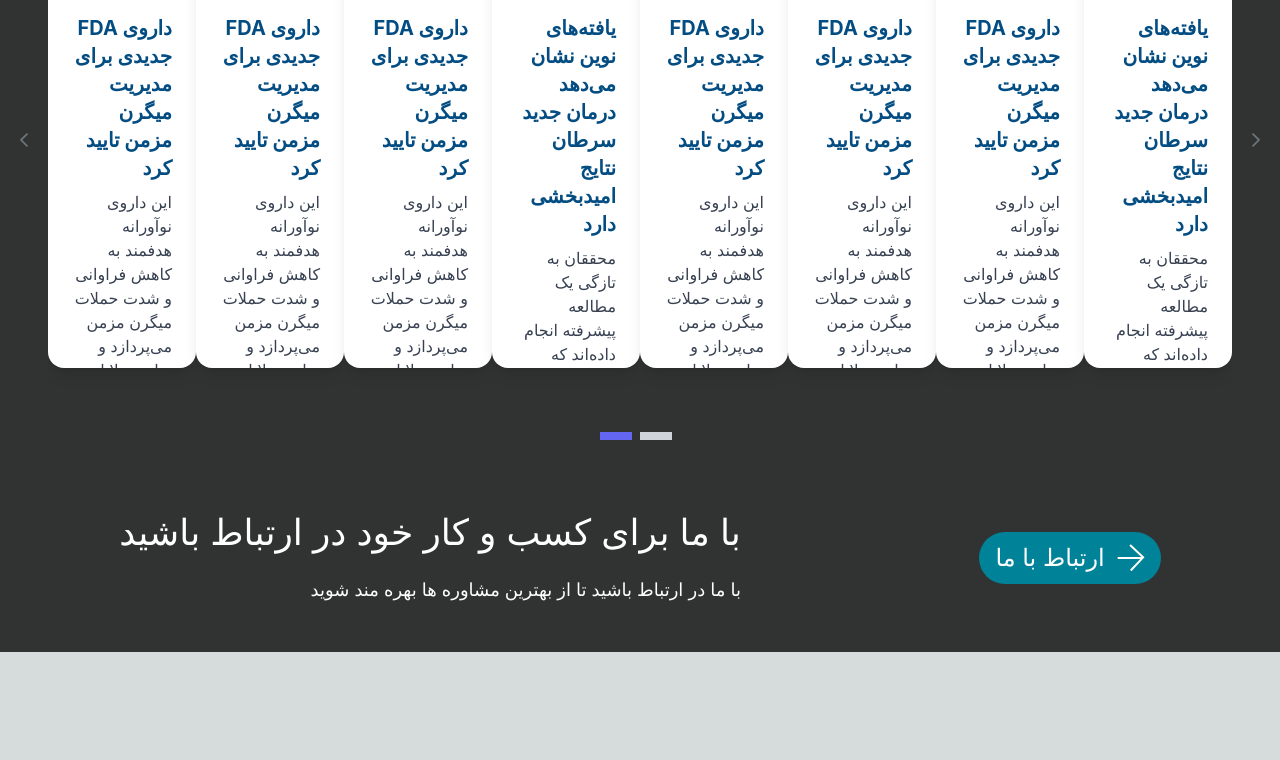
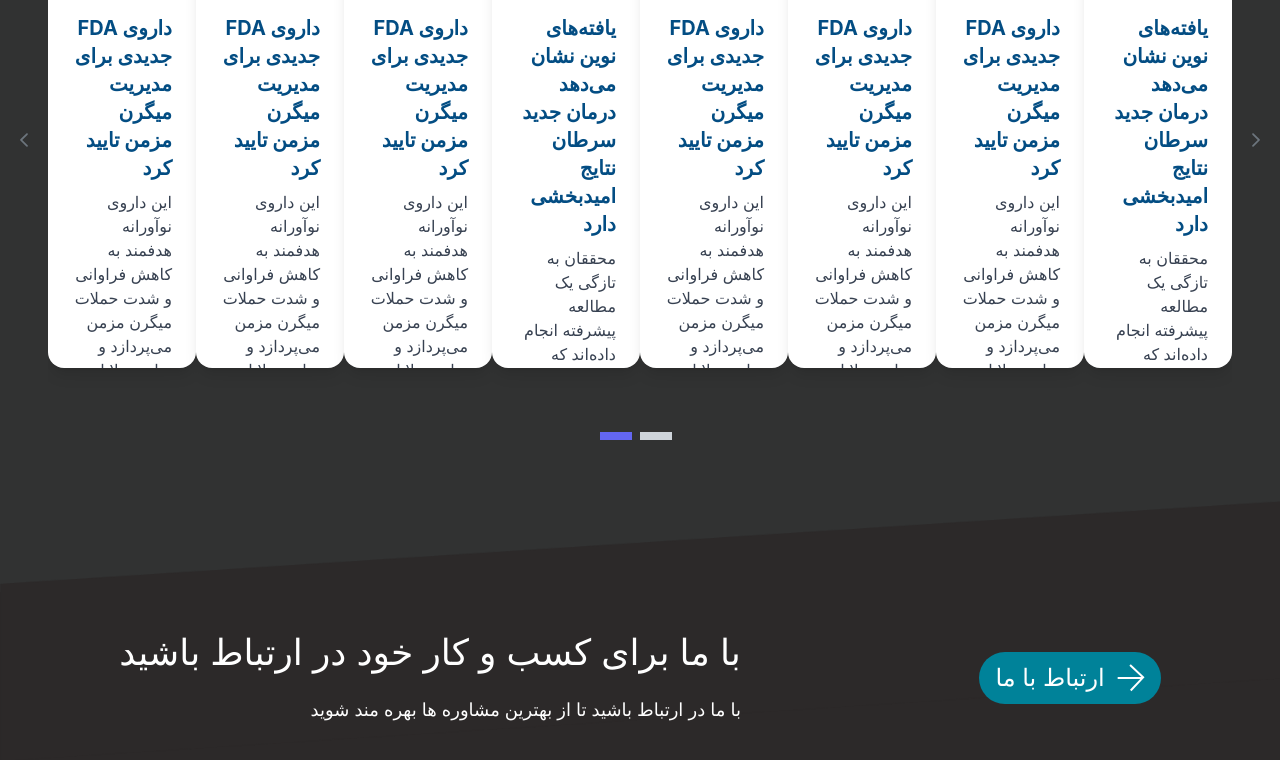
Before and after one commit to AmirNBK/farma-center, a Next.js app: page / in a window 1280 px wide. Shown: the part 4446-5206 px from the top of the page. Before the commit the page ends 5098 px from the top, so only its background shows below. Built offline with nearby package versions, Linux system fonts and the light colour scheme.

Commit message:
fixed and developed contact us section

```diff
--- a/components/ContactUs/ContactUs.tsx
+++ b/components/ContactUs/ContactUs.tsx
@@ -1,9 +1,15 @@
 import React from 'react';
 import ContactUsButton from './ContactUsButton/ContactUsButton';
+import pseudo from '../../assets/Images/pseudo.png'
+import Image from 'next/image';
 
 const ContactUs = () => {
     return (
-        <div className='ContactUs my-12 flex flex-row items-center justify-around	'>
+        <div className='ContactUs flex flex-row z-0 relative items-center justify-around py-10 mt-32'
+            style={{ background: '#2C2929' }}
+        >
+            <Image src={pseudo} alt='pseudo' className='absolute'
+                style={{ zIndex: '-1', width: '1500px', height: '260px' , bottom : '3px' }} />
             <div className='text-white text-right'>
                 <h3 className='text-4xl mb-6'> با ما برای کسب و کار خود در ارتباط باشید </h3>
                 <h4 className='text-lg'> با ما در ارتباط باشید تا از بهترین مشاوره ها بهره مند شوید </h4>
```
Also changed, not shown: assets/Images/pseudo.png (added).
